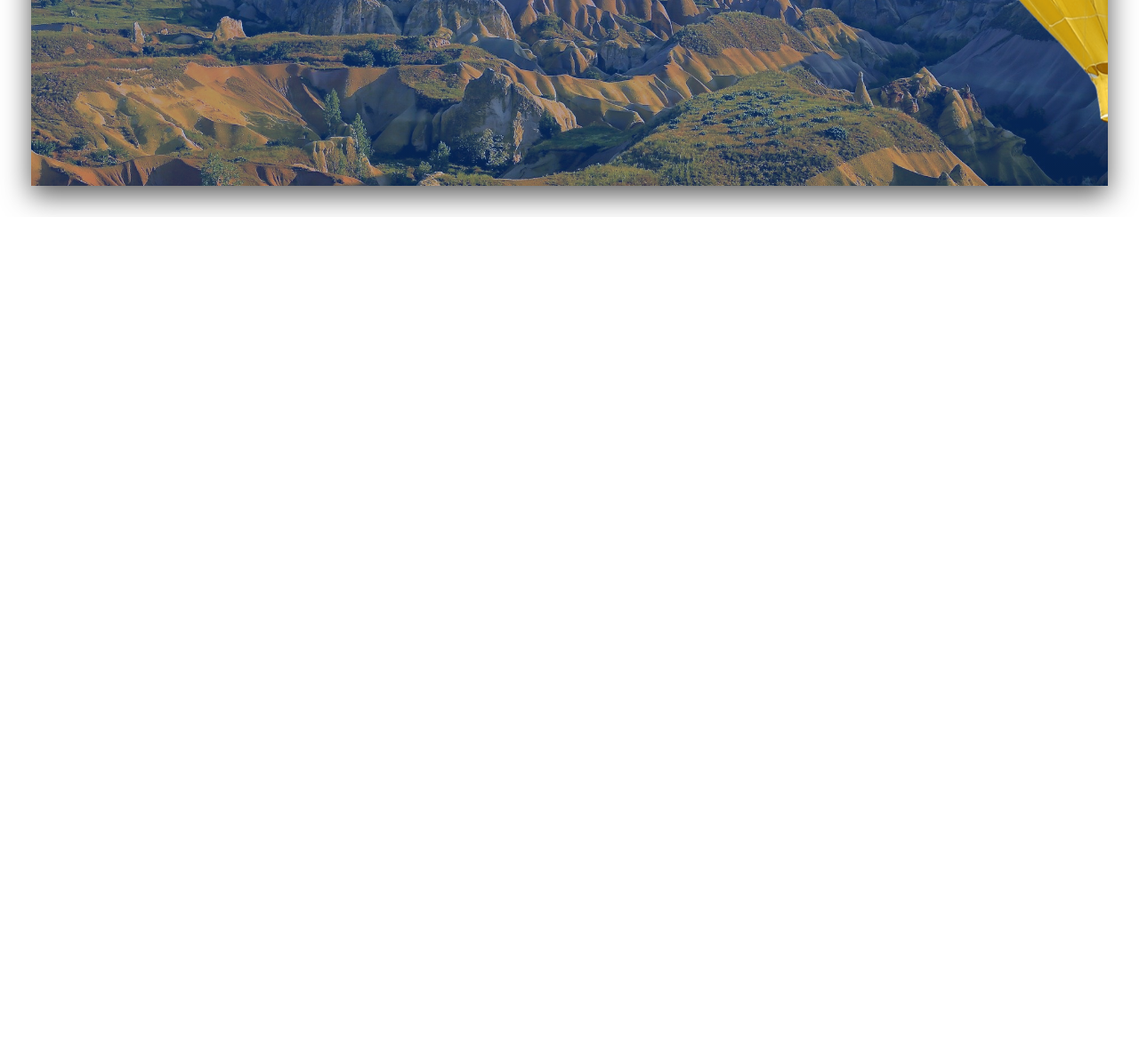
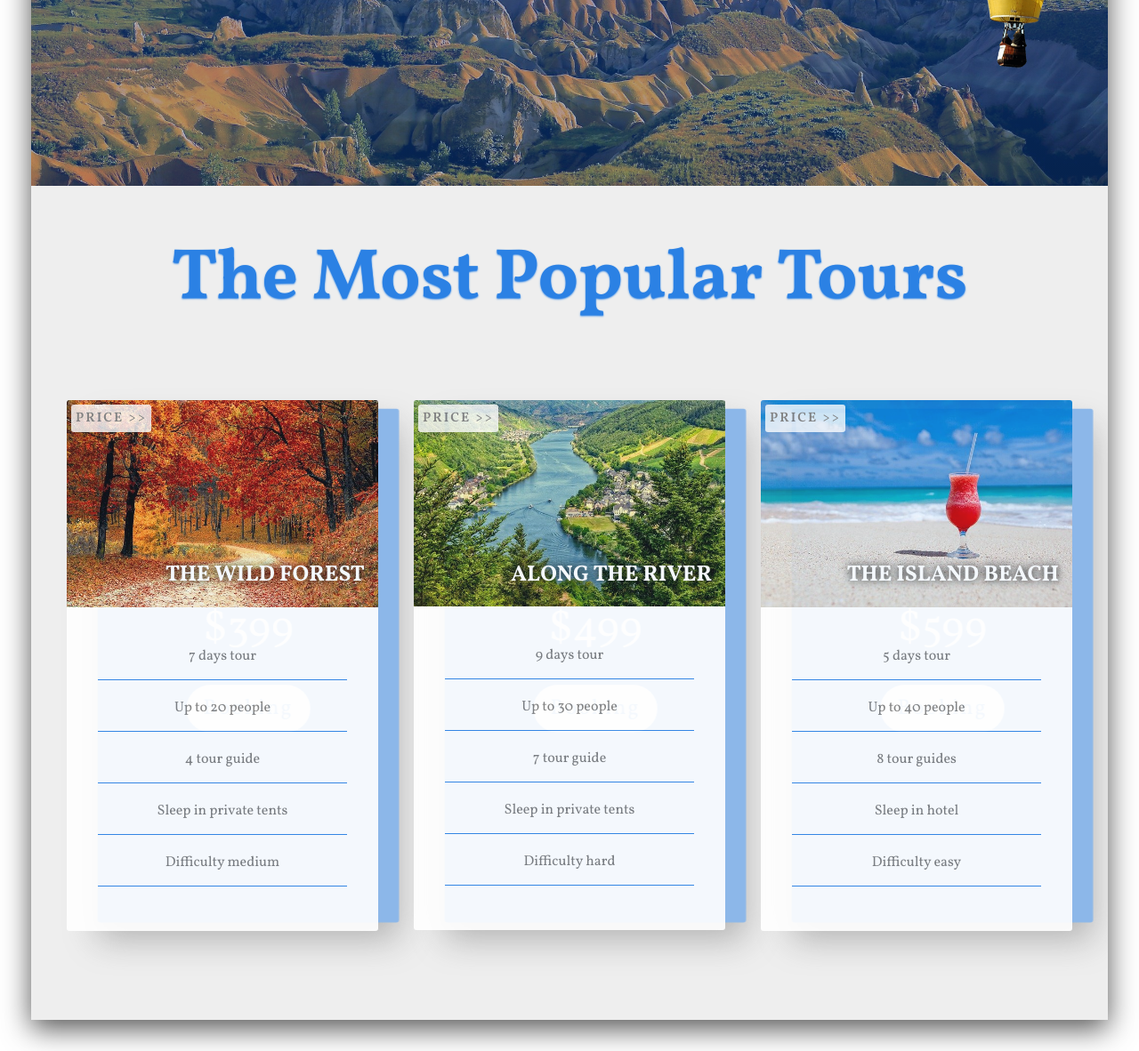
Before and after one commit to imonweb/CC-The-Road, a website built with webpack: page src/index.html in a window 1280 px wide. Shown: the part 556-1738 px from the top of the page at 89% size. Before the commit the page ends 800 px from the top, so only its background shows below. Built offline with nearby package versions, Linux system fonts and the light colour scheme.

Commit message:
popular tours

```diff
--- a/src/css/main.scss
+++ b/src/css/main.scss
@@ -117,7 +117,7 @@ html {
     .header-image {
       width: 35%;
       // transform: translateZ(40rem);
-      animation: image-float 5s infinite;
+      animation: image-float 150s infinite;
     }
   } /* header */
 } /* container */
@@ -160,8 +160,137 @@ html {
     transform: translateZ(-50rem) translateX(100rem);
     opacity: .8;
   }
-  80% {
+  100% {
     transform: translateZ(40rem);
     opacity: 1;
   }
 }
+
+
+
+/* ====== Popular Tours ====== */
+.popular-tours {
+  padding: 5rem 0 10rem 0;
+
+  .popular-tours-heading {
+    font-size: 8rem;
+    text-align: center;
+    margin-bottom: 8rem;
+    color: var(--primary-color);
+    text-shadow: 0 .1rem .2rem var(--primary-color);
+  }
+
+  .cards-wrapper {
+    display: flex;
+    justify-content: space-evenly;
+
+    .card {
+      width: 35rem;
+      position: relative;
+      perspective: 150rem;
+
+      .card-image {
+        width: 100%;
+        border-radius: .3rem .3rem 0 0;
+      }
+
+      .front-side {
+        text-align: center;
+        background-color: #fff;
+        border-radius: .3rem;
+        position: relative;
+        z-index: 10;
+        opacity: .9;
+
+        .tour-name {
+          font-size: 2.5rem;
+          font-weight: 700;
+          text-transform: uppercase;
+          position: absolute;
+          top: 30%;
+          right: 1.5rem;
+          color: var(--white-color);
+          text-shadow: 0 0 1rem #000;
+        }
+
+        .card-list {
+          width: 80%;
+          margin: auto;
+          padding: 2rem 0 3rem 0;
+
+          .card-list-item {
+            font-size: 1.6rem;
+            font-weight: 500;
+            color: var(--light-grey-color);
+            margin: 2rem 0;
+            border-bottom: .1rem solid var(--primary-color);
+            padding-bottom: 1.5rem;
+          }
+        }
+      } /*  front-side */
+
+      .back-side {
+        position: absolute;
+        top: 0;
+        background-color: var(--primary-color);
+        width: 100%;
+        height: 100%;
+        border-radius: .3rem;
+        box-shadow: 0 2rem 4rem #777;
+        flex-direction: column;
+        transform: translateZ(-5rem) translateX(3rem);
+        opacity: 0.5;
+
+        .tour-price {
+          font-size: 5rem;
+          font-weight: 300;
+          color: var(--white-color);
+          margin-bottom: 3rem;
+        }
+
+        .card-button {
+          color: var(--primary-color);
+          background-color: var(--white-color);
+          border: none;
+          font-size: 2.5rem;
+          padding: 1rem 2rem;
+          letter-spacing: .2rem;
+          border-radius: 5rem;
+          cursor: pointer;
+        }
+
+
+      } /*  back-side */
+
+      .navigation-button {
+        position: absolute;
+        top: 0.5rem;
+        left: 0.5rem;
+        padding: .5rem;
+        background-color: rgba(255,255,255,0.8);
+        color: var(--light-grey-color);
+        border-radius: .3rem;
+        border: none;
+        font-size: 1.5rem;
+        font-weight: 600;
+        text-transform: uppercase;
+        letter-spacing: .2rem;
+        cursor: pointer;
+      }
+    } /* card */
+  } /*  cards-wrapper */
+
+} /*  popular-tours */
+
+.change > .front-side {
+  transform: translateZ(-5rem) translateX(3rem);
+  box-shadow: 0 2rem 4rem #777;
+  opacity: 0.5;
+  z-index: 0;
+}
+
+.change > .back-side {
+  transform: translateZ(0) translateX(0);
+  box-shadow: 0 0.5rem 2rem #aaa;
+  opacity: 0.9;
+}
--- a/src/index.html
+++ b/src/index.html
@@ -30,7 +30,72 @@
     </header>
 
     <!-- Popular Tours start -->
+    <section class="popular-tours">
+      <h1 class="popular-tours-heading">The Most Popular Tours</h1>
+      <div class="cards-wrapper">
 
+        <div class="card">
+          <div class="front-side">
+            <img src="images/forest.jpg" alt="Forest" class="card-image">
+            <h1 class="tour-name">The wild forest</h1>
+            <ul class="card-list">
+              <li class="card-list-item">7 days tour</li>
+              <li class="card-list-item">Up to 20 people</li>
+              <li class="card-list-item">4 tour guide</li>
+              <li class="card-list-item">Sleep in private tents</li>
+              <li class="card-list-item">Difficulty medium</li>
+            </ul>
+            <button class="navigation-button">price &gt;&gt;</button>
+          </div> <!-- front-side -->
+          <div class="back-side center">
+            <button class="navigation-button"> &lt; &lt; back</button>
+            <h3 class="tour-price">$399</h3>
+            <button class="card-button">Booking</button>
+          </div> <!-- back-side -->
+        </div> <!-- card -->
+
+        <div class="card">
+          <div class="front-side">
+            <img src="images/river.jpg" alt="River" class="card-image">
+            <h1 class="tour-name">Along the river</h1>
+            <ul class="card-list">
+              <li class="card-list-item">9 days tour</li>
+              <li class="card-list-item">Up to 30 people</li>
+              <li class="card-list-item">7 tour guide</li>
+              <li class="card-list-item">Sleep in private tents</li>
+              <li class="card-list-item">Difficulty hard</li>
+            </ul>
+            <button class="navigation-button">price &gt;&gt;</button>
+          </div> <!-- front-side -->
+          <div class="back-side center">
+            <button class="navigation-button"> &lt; &lt; back</button>
+            <h3 class="tour-price">$499</h3>
+            <button class="card-button">Booking</button>
+          </div> <!-- back-side -->
+        </div> <!-- card -->
+
+        <div class="card">
+          <div class="front-side">
+            <img src="images/sea.jpg" alt="Sea" class="card-image">
+            <h1 class="tour-name">The island beach</h1>
+            <ul class="card-list">
+              <li class="card-list-item">5 days tour</li>
+              <li class="card-list-item">Up to 40 people</li>
+              <li class="card-list-item">8 tour guides</li>
+              <li class="card-list-item">Sleep in hotel</li>
+              <li class="card-list-item">Difficulty easy</li>
+            </ul>
+            <button class="navigation-button">price &gt;&gt;</button>
+          </div> <!-- front-side -->
+          <div class="back-side center">
+            <button class="navigation-button"> &lt; &lt; back</button>
+            <h3 class="tour-price">$599</h3>
+            <button class="card-button">Booking</button>
+          </div> <!-- back-side -->
+        </div> <!-- card -->
+
+      </div> <!-- ccards-wrapper -->
+    </section>
     <!-- Popular Tours end -->
 
   </div> <!-- container -->
--- a/src/js/app.js
+++ b/src/js/app.js
@@ -0,0 +1,6 @@
+Array.from(document.querySelectorAll('.navigation-button')).forEach((item) => {
+  console.log('here');
+  item.onclick = () => {
+    item.parentElement.parentElement.classList.toggle('change');
+  }
+});
```
